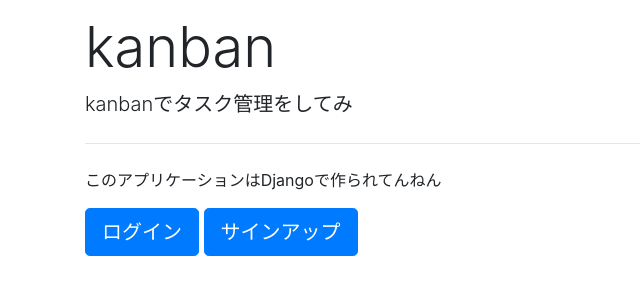
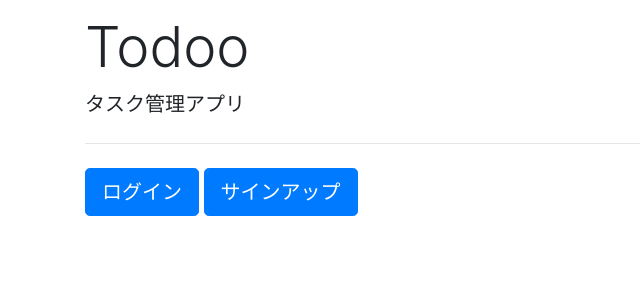
Before and after one commit to pkwolf/kanban, a Django app: page /kanban/ in a window 1280 px wide. Shown: the part 56-356 px from the top of the page, without its empty margins (0-640 px from the left). Run offline with Django 3.2, Linux system fonts and the light colour scheme; some libraries are stand-ins or nearby versions.

Commit message:
“test02”

```diff
--- a/techpit/kanban/templates/kanban/base.html
+++ b/techpit/kanban/templates/kanban/base.html
@@ -1,13 +1,11 @@
-{% load static %} <!-- 追加 -->
+{% load static %}
 
 <!doctype html>
 <html lang="ja">
   <head>
-    <!-- Required meta tags -->
     <meta charset="utf-8">
     <meta name="viewport" content="width=device-width, initial-scale=1, shrink-to-fit=no">
 
-    <!-- Bootstrap CSS -->
     <link rel="stylesheet" href="https://stackpath.bootstrapcdn.com/bootstrap/4.3.1/css/bootstrap.min.css" integrity="sha384-ggOyR0iXCbMQv3Xipma34MD+dH/1fQ784/j6cY/iJTQUOhcWr7x9JvoRxT2MZw1T" crossorigin="anonymous">
     <link href="https://use.fontawesome.com/releases/v5.6.1/css/all.css" rel="stylesheet">
     <link rel="stylesheet" type="text/css" href="{% static 'kanban/custom.css' %}"> <!-- 追加 -->
@@ -29,9 +27,11 @@
           </ul>
           <ul class="navbar-nav">
             {% if request.user.is_authenticated %}
+           <!-- Bootstrap CSS
             <li class="nav-item">
               <a class="nav-link" href="{% url 'kanban:users_detail' request.user.pk %}">{{ request.user.username }}</a>
             </li>
+            -->
             <li class="nav-item">
               <a class="nav-link" href="{% url 'kanban:lists_list' %}">リスト一覧</a>
             </li>
@@ -58,8 +58,6 @@
       {% endblock %}
     </main>
 
-    <!-- Optional JavaScript -->
-    <!-- jQuery first, then Popper.js, then Bootstrap JS -->
     <script src="https://code.jquery.com/jquery-3.3.1.slim.min.js" integrity="sha384-q8i/X+965DzO0rT7abK41JStQIAqVgRVzpbzo5smXKp4YfRvH+8abtTE1Pi6jizo" crossorigin="anonymous"></script>
     <script src="https://cdnjs.cloudflare.com/ajax/libs/popper.js/1.14.7/umd/popper.min.js" integrity="sha384-UO2eT0CpHqdSJQ6hJty5KVphtPhzWj9WO1clHTMGa3JDZwrnQq4sF86dIHNDz0W1" crossorigin="anonymous"></script>
     <script src="https://stackpath.bootstrapcdn.com/bootstrap/4.3.1/js/bootstrap.min.js" integrity="sha384-JjSmVgyd0p3pXB1rRibZUAYoIIy6OrQ6VrjIEaFf/nJGzIxFDsf4x0xIM+B07jRM" crossorigin="anonymous"></script>
--- a/techpit/kanban/templates/kanban/home.html
+++ b/techpit/kanban/templates/kanban/home.html
@@ -1,16 +1,14 @@
 {% extends "kanban/base.html" %}
 
 {% block content %}
-<!-- ここから削除 -->
 <style>
 body { padding-top: 70px; }
 </style>
-<!-- ここまで削除 -->
 
-<div class="container-fluid home"> <!-- homeを追加 -->
+<div class="container-fluid home">
   <div class="row flex-nowrap">
     {% for list in list_list %}
-    <div class="bg-light m-3 p-2 list"> <!-- listを追加 -->
+    <div class="bg-light m-3 p-2 list">
       <h4>{{ list.title }}
         <a href="{% url 'kanban:lists_update' list.pk %}" class="text-dark"><i class="far fa-edit fa-xs"></i></a>
         <a href="{% url 'kanban:lists_delete' list.pk %}" class="text-dark"><i class="far fa-trash-alt fa-xs"></i></a>
--- a/techpit/kanban/templates/kanban/index.html
+++ b/techpit/kanban/templates/kanban/index.html
@@ -2,12 +2,10 @@
 
 {% block content %}
 <div class="container">
-  <h1 class="display-4">kanban</h1>
-  <p class="lead">kanbanでタスク管理をしてみ</p>
+  <h1 class="display-4">Todoo</h1>
+  <p class="lead">タスク管理アプリ</p>
   <hr class="my-4">
-  <p>このアプリケーションはDjangoで作られてんねん</p>
   <a class="btn btn-primary btn-lg" href="{% url 'login' %}" role="button">ログイン</a>
   <a class="btn btn-primary btn-lg" href="{% url 'kanban:signup' %}" role="button">サインアップ</a>
-  <!-- ここまで追記 -->
 </div>
 {% endblock %}
--- a/techpit/kanban/templates/kanban/lists/detail.html
+++ b/techpit/kanban/templates/kanban/lists/detail.html
@@ -11,8 +11,6 @@
 </dl>
 
 <a class="btn btn-primary" href="{% url 'kanban:lists_update' list.pk  %}" role="button">編集</a>
-<!-- ここから追記 -->
 <a class="btn btn-danger" href="{% url 'kanban:lists_delete' list.pk  %}" role="button">削除</a>
-<!-- ここまで追記 -->
 
 {% endblock %}
--- a/techpit/kanban/templates/kanban/lists/list.html
+++ b/techpit/kanban/templates/kanban/lists/list.html
@@ -3,17 +3,17 @@
 {% block content %}
 <div class="container">
   <h1>リスト一覧</h1>
-  <a class="btn btn-primary my-3" href="{% url 'kanban:lists_create' %}" role="button">作成</a> <!-- 追加 -->
+  <a class="btn btn-primary my-3" href="{% url 'kanban:lists_create' %}" role="button">作成</a>
   <div class="card-columns">
     {% for list in list_list %}
-    <a href="{% url 'kanban:lists_detail' list.pk %}" class="card"> <!-- aタグに変更 -->
+    <a href="{% url 'kanban:lists_detail' list.pk %}" class="card">
       <div class="card-body">
         <h5 class="card-title">{{ list.title }}</h5>
         <footer>
           <small class="text-muted">作成者: {{ list.user.username }}</small>
         </footer>
       </div>
-    </a> <!-- aタグに変更 -->
+    </a>
     {% endfor %}
   </div>
 </div>
```
